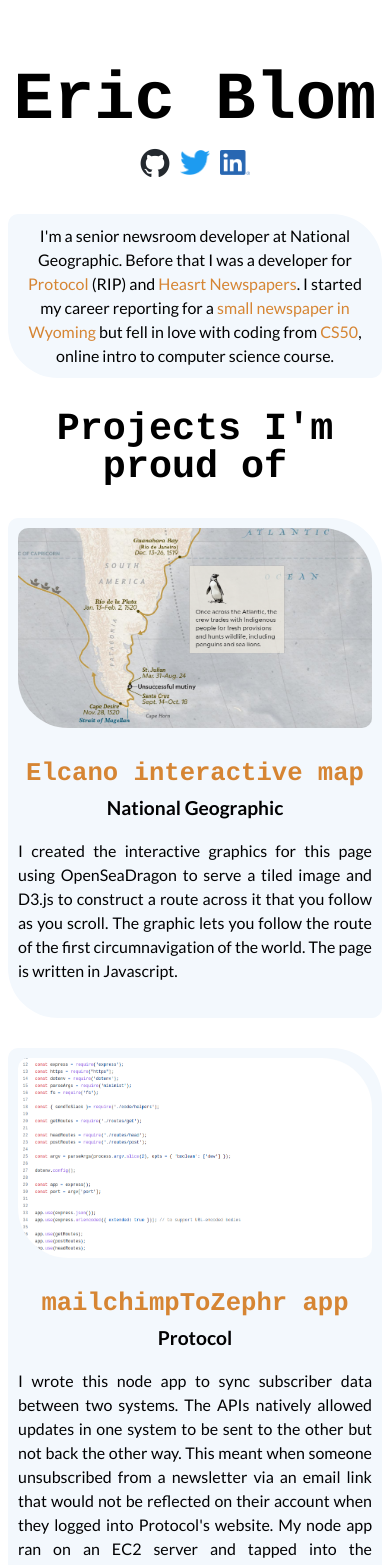
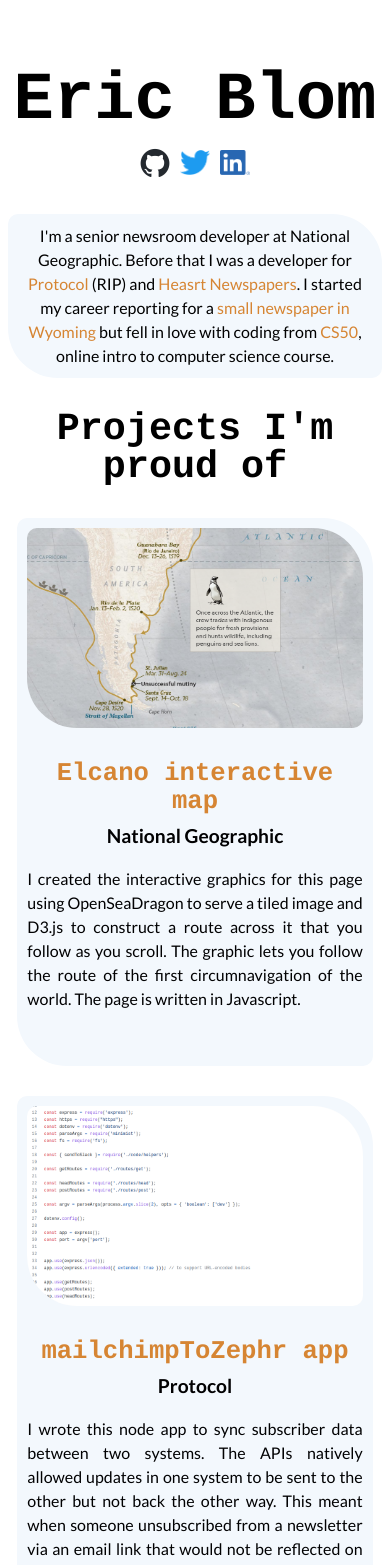
Before and after one commit to ericjohannes/vite-portfolio, a React (Vite) app: page / in a window 390 px wide. Shown: the top 1565 px of the page. Built offline with nearby package versions, Linux system fonts and the light colour scheme; a web font is replaced by a local one.

Commit message:
make whole tile a link

```diff
--- a/src/App.css
+++ b/src/App.css
@@ -36,12 +36,12 @@
 .link-text, .link-org {
   color: #010102;
 }
-.link-text:hover, .link-org:hover {
+/* .link-text:hover, .link-org:hover {
   color: #284056;
 }
 .link-photo:hover{
   opacity: .7;
-}
+} */
 .link-text{
   text-align: justify;
   margin-top: 8px;
@@ -66,14 +66,22 @@
   flex-wrap: wrap;
   justify-content: space-around;
 }
+.project-link-a{
+  max-width: 30%;
+  margin-bottom: 50px;
+
+}
 .project-link{
-  max-width: 30%;
   /* border: 2px solid var(--main-type-color);; */
   padding: 10px;
-  margin-bottom: 30px;
   background-color: var(--main-bg-color);
   border-radius: 10px 50px;
+  height:100%;
 
+
+}
+.project-link:hover, .project-link:hover *{
+  opacity: .8;
 }
 /* .topper{
   border-radius: 10px 50px;
@@ -124,7 +132,7 @@
 }
 
 @media screen and (max-width: 870px) {
-  .project-link{
+  .project-link-a{
 
     max-width: 45%;
 
@@ -137,7 +145,7 @@
      margin-left: 10px;
     margin-right: 10px;
   } */
-  .project-link{
+  .project-link-a{
 
     max-width: 95%;
     margin-left: auto;
--- a/src/App.jsx
+++ b/src/App.jsx
@@ -6,8 +6,9 @@
 const handleLink = (link)=>{
   const classNameSuf = link.position === 'center' ? 'link-photo-centered' : '';
   return (
+    <a href={link.link} target="_blank" className='project-link-a'>
+
   <div key={`"link-${link.name}"`} className="project-link">
-    <a href={link.link} targetf="_blank">
 
     <div className='photo-wrapper'>
       <img className={`link-photo ${classNameSuf}`} src={link.photo} alt={link.alt}></img>
@@ -15,9 +16,10 @@
       <h3>{link.name}</h3>
     <p className="link-org">{link.org}</p>
     <p className='link-text'>{link.about}</p>
-    </a>
 
-  </div>)
+  </div>
+  </a>
+)
 
 }
 const App = ()=>{
--- a/src/index.css
+++ b/src/index.css
@@ -26,9 +26,9 @@
   color: var(--main-type-color);
   text-decoration: inherit;
 }
-a:hover {
+/* a:hover {
   color: var(--hover-type-color);;
-}
+} */
 
 body {
   margin: 0;
@@ -60,9 +60,9 @@
   cursor: pointer;
   transition: border-color 0.25s;
 }
-button:hover {
+/* button:hover {
   border-color: #646cff;
-}
+} */
 button:focus,
 button:focus-visible {
   outline: 4px auto -webkit-focus-ring-color;
```
